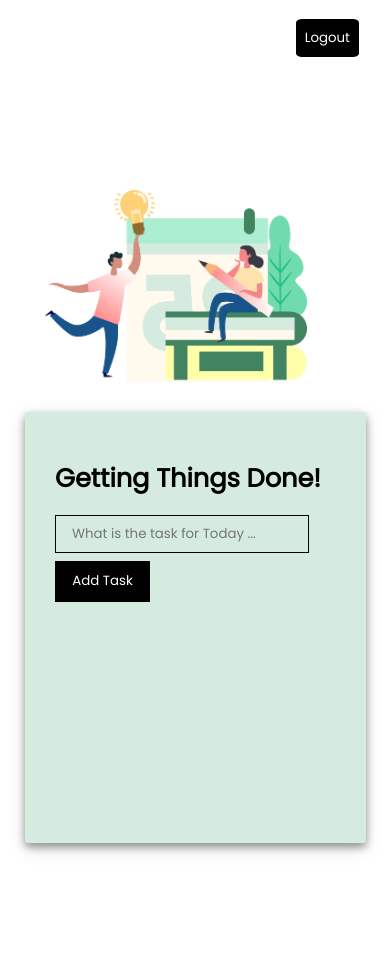
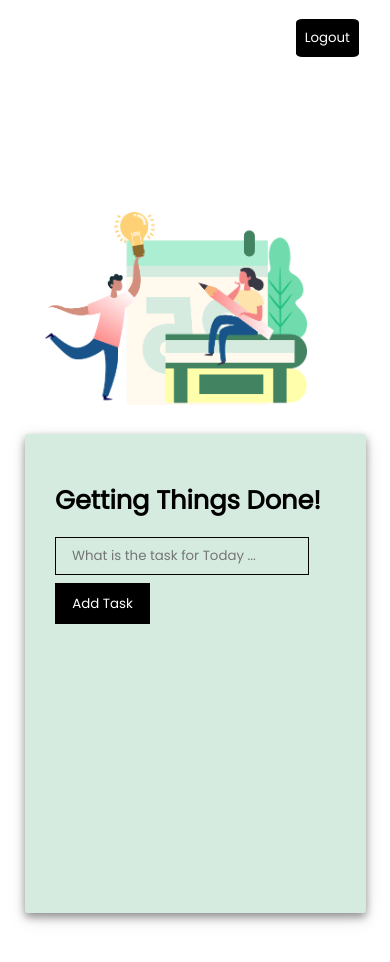
Before and after one commit to JasirBasheer/To-do-list-React, a React (Vite) app: page /home in a window 390 px wide. Shown: the top 962 px of the page. Before the commit the page ends 909 px from the top, so only its background shows below. Built offline with nearby package versions, Linux system fonts and the light colour scheme; sample sign-in values are in the browser's storage.

Commit message:
added some changes to ui in todoPage

```diff
--- a/src/App.css
+++ b/src/App.css
@@ -9,6 +9,7 @@
   justify-content: center;
   height: 100vh;
   background-color: #ffffff39;
+
 }
 
 .imageDiv{
@@ -151,8 +152,9 @@ height: 41px;
   @media (max-width: 768px) {
 
     .main{
-      height: 100vh;
+      height: 111vh;
       flex-direction: column;
+      margin-bottom: 2.5rem;
     }
 
     .imageDiv{
@@ -166,7 +168,7 @@ height: 41px;
     }
     .TaskContainer{
       overflow-y: auto;
-      height: 17.5rem;
+      height: 14.3rem;
       scrollbar-width: none;
     }
 
@@ -181,9 +183,11 @@ height: 41px;
     .todoDiv{
       width: 75%;
       margin-left: 17px;
-      height: 371px;
+      height: 432px;
       margin-top: 6%;
       border-radius: 3px;
+      padding-bottom: 17px;
+
 
     }
 
--- a/src/App.jsx
+++ b/src/App.jsx
@@ -13,6 +13,7 @@ function App() {
   return (
     <BrowserRouter>
       <Routes>
+      <Route path='/' element={<Login/>}/>
         <Route path='/login' element={<Login/>}/>
         <Route path='/home' element={
               <ProtectedRoute>
--- a/src/components/TodoWrapper.jsx
+++ b/src/components/TodoWrapper.jsx
@@ -47,7 +47,10 @@ const TodoWrapper = () => {
             completed:false,
             isEditing:false,
         }
-        setTodos([...todos,newTodo])
+        const updatedTodos = [...todos,newTodo]
+        updatedTodos.sort((a, b) => a.completed === b.completed ? 0 : a.completed ? 1 : -1);
+        setTodos(updatedTodos)
+
       }
 
       const deleteTodo = (id)=>{
@@ -130,6 +133,7 @@ const TodoWrapper = () => {
     })}
         </div>
 
+
         </div>
     </div>
     </div>
```
